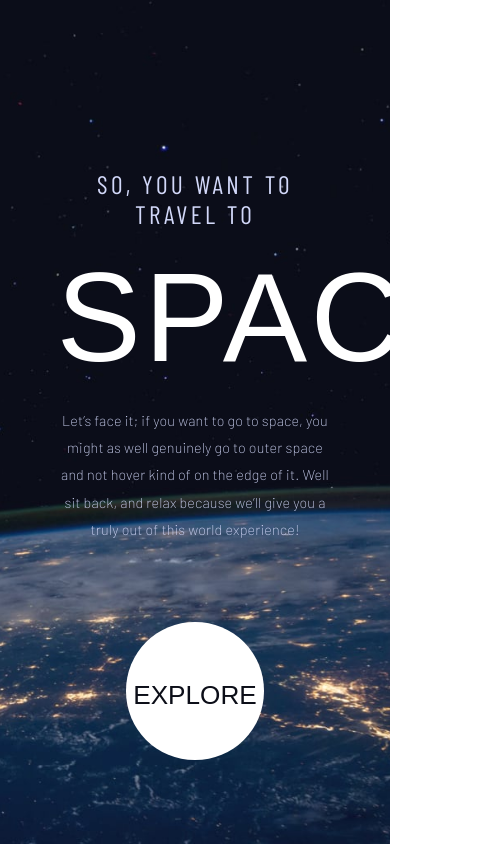
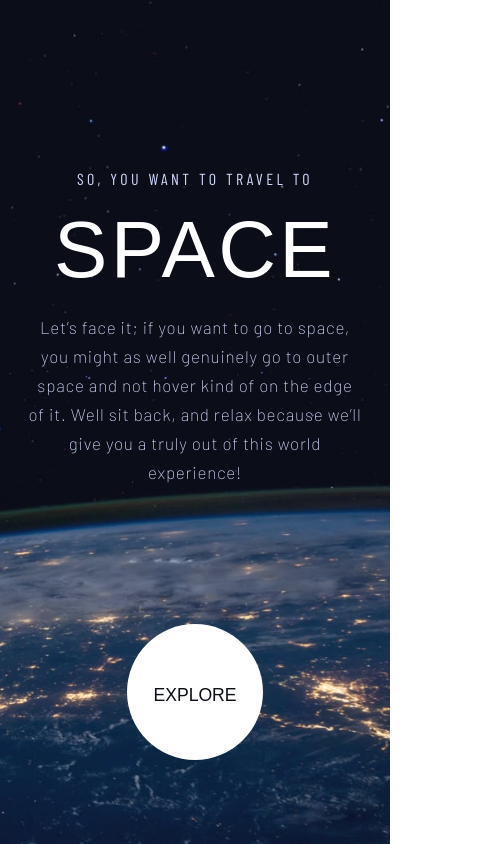
Before and after one commit to ayrtton/space-tourism-website, a React (Vite) app: page / in a window 390 px wide. Shown: the whole page, 493 px wide, since content can reach past the window. Built offline with nearby package versions, Linux system fonts and the light colour scheme; a web font is replaced by a local one.

Commit message:
Design the mobile homepage

```diff
--- a/src/assets/css/main.css
+++ b/src/assets/css/main.css
@@ -33,12 +33,12 @@
   margin-bottom: 15vh;
 }
 .home .hero__content {
-  width: 50%;
+  width: 55%;
 }
 .home .hero__content-message {
   font-family: "Barlow Condensed", sans-serif;
   text-transform: uppercase;
-  font-size: clamp(3vh, 1.8vw, 2.5rem);
+  font-size: calc(2.5vh + 0.3rem);
   font-weight: 200;
   letter-spacing: 0.4vh;
 }
@@ -47,13 +47,13 @@
   font-family: "Bellefair", sans-serif;
   text-transform: uppercase;
   color: hsl(0, 0%, 100%);
-  font-size: clamp(15vh, 9vw, 15rem);
+  font-size: clamp(6rem, 14vh + 0.3rem, 15rem);
   letter-spacing: 0.4vh;
   font-weight: 500;
 }
 .home .hero__content-text {
   font-family: "Barlow", sans-serif;
-  font-size: clamp(1.7vh, 1vw, 2rem);
+  font-size: calc(1.45vh + 0.3rem);
   font-weight: 200;
   letter-spacing: 0.04vw;
   line-height: 190%;
@@ -72,7 +72,7 @@
   outline: 0 solid rgba(255, 255, 255, 0.7);
   color: hsl(230, 35%, 7%);
   font-family: "Bellefair", sans-serif;
-  font-size: clamp(3.1vh, 2vw, 3rem);
+  font-size: calc(2.8vh + 0.3rem);
   text-transform: uppercase;
   padding-top: 1vh;
 }
@@ -90,17 +90,52 @@
     height: 70%;
     flex-direction: column;
     margin-bottom: 10vh;
+    width: min(100%, 700px);
   }
   .home .hero__content {
     width: 100%;
     text-align: center;
-    padding: 0 4.5vw;
+    padding: 0 7vw;
   }
   .home .hero__content-message {
     font-weight: 100;
   }
   .home .hero__button {
-    width: 44%;
+    width: 27vh;
+  }
+}
+@media (max-width: 700px) {
+  .home .hero__content-message {
+    font-size: 1rem;
+  }
+  .home .hero__content-title {
+    font-size: 5rem;
+  }
+  .home .hero__content-text {
+    line-height: 170%;
+    letter-spacing: 0.09vh;
+  }
+  .home .hero__button {
+    width: 8.5rem;
+    font-size: 1.1rem;
+  }
+}
+@media (max-width: 355px) {
+  .home .hero {
+    margin-bottom: 6vh;
+  }
+  .home .hero__content-message {
+    font-size: 0.8rem;
+  }
+  .home .hero__content-title {
+    font-size: 4.2rem;
+  }
+  .home .hero__content-text {
+    line-height: 150%;
+  }
+  .home .hero__button {
+    width: 6.5rem;
+    font-size: 0.85rem;
   }
 }
 body {
--- a/src/assets/sass/pages/_home.scss
+++ b/src/assets/sass/pages/_home.scss
@@ -11,12 +11,12 @@
         margin-bottom: 15vh;
 
         &__content {
-            width: 50%;
+            width: 55%;
 
             &-message {
                 font-family: 'Barlow Condensed', sans-serif;
                 text-transform: uppercase;
-                font-size: clamp(3vh, 1.8vw, 2.5rem);
+                font-size: calc(2.5vh + .3rem);
                 font-weight: 200;
                 letter-spacing: .4vh;
             }
@@ -26,14 +26,14 @@
                 font-family: 'Bellefair', sans-serif;
                 text-transform: uppercase;
                 color: $white;
-                font-size: clamp(15vh, 9vw, 15rem);
+                font-size: clamp(6rem, calc(14vh + .3rem), 15rem);
                 letter-spacing: .4vh;
                 font-weight: 500;
             }
 
             &-text {
                 font-family: 'Barlow', sans-serif;
-                font-size: clamp(1.7vh, 1vw, 2rem);
+                font-size: calc(1.45vh + .3rem);
                 font-weight: 200;
                 letter-spacing: .04vw;
                 line-height: 190%;
@@ -49,7 +49,7 @@
             outline: 0 solid rgba(255, 255, 255, 0.7);
             color: $very_dark_navy;
             font-family: 'Bellefair', sans-serif;
-            font-size: clamp(3.1vh, 2vw, 3rem);
+            font-size: calc(2.8vh + .3rem);
             text-transform: uppercase;
             padding-top: 1vh;
 
@@ -71,11 +71,12 @@
             height: 70%;
             flex-direction: column;
             margin-bottom: 10vh;
+            width: min(100%, 700px);
 
             &__content {
                 width: 100%;
                 text-align: center;
-                padding: 0 4.5vw;
+                padding: 0 7vw;
 
                 &-message {
                     font-weight: 100;
@@ -83,8 +84,62 @@
             }
 
             &__button {
-                width: 44%;
+                width: 27vh;
             }
         }
     }
 }
+
+
+@media (max-width: 700px) {
+    .home {
+        .hero {
+            &__content {
+                &-message {
+                    font-size: 1rem;
+                }
+
+                &-title {
+                    font-size: 5rem;
+                }
+
+                &-text {
+                    line-height: 170%;
+                    letter-spacing: .09vh;
+                }
+            }
+
+            &__button {
+                width: 8.5rem;
+                font-size: 1.1rem;
+            }
+        }
+    }
+}
+
+@media (max-width: 355px) {
+    .home {
+        .hero {
+            margin-bottom: 6vh;
+
+            &__content {
+                &-message {
+                    font-size: .8rem;
+                }
+
+                &-title {
+                    font-size: 4.2rem;
+                }
+
+                &-text {
+                    line-height: 150%;
+                }
+            }
+
+            &__button {
+                width: 6.5rem;
+                font-size: .85rem;
+            }
+        }
+    }
+}
```
Also changed, not shown: 1 other file (tests, documents, lock files or other folders).
